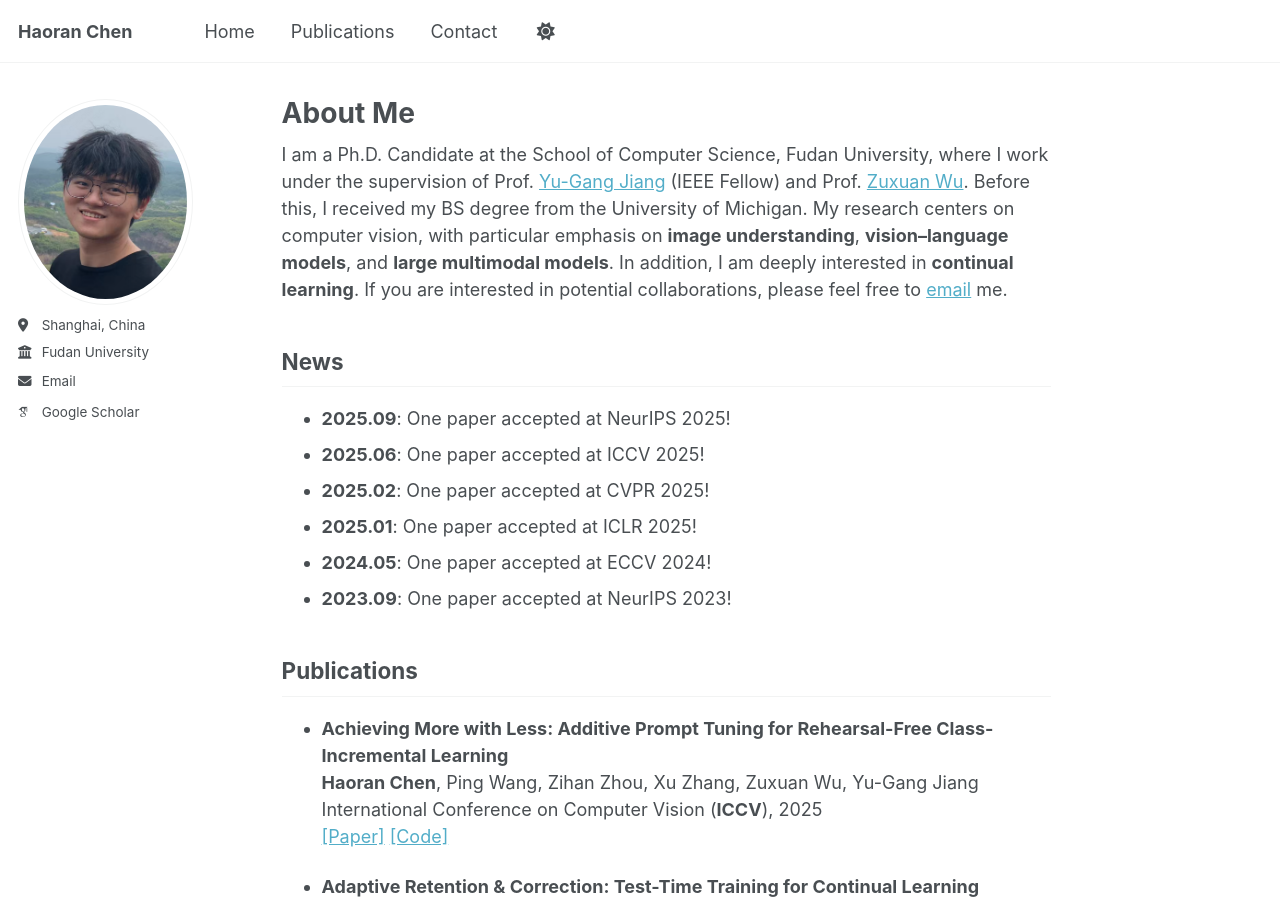
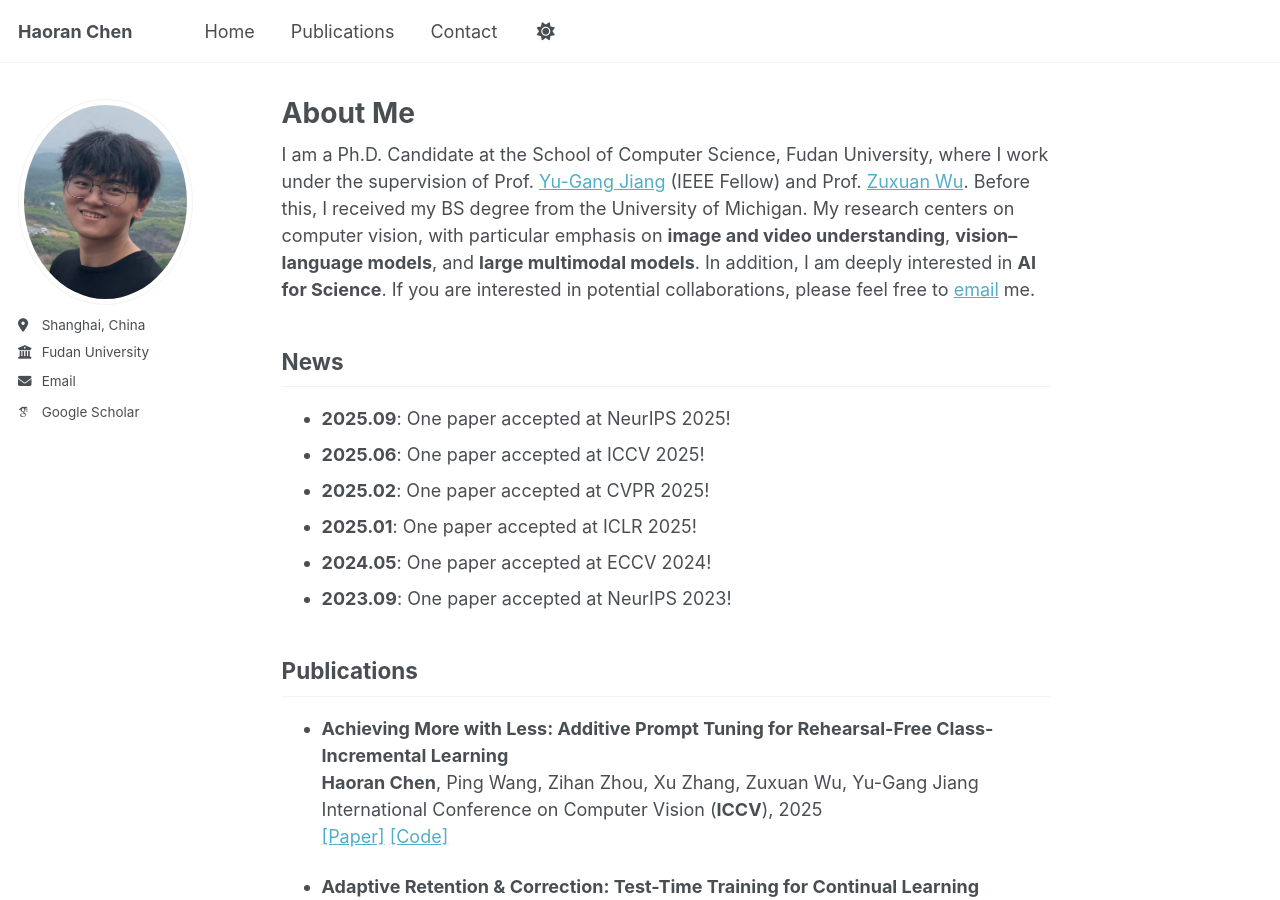
Before and after one commit to HaoranChen/haoranchen.github.io, a Jekyll site: the page built from _pages/about.md, in a window 1280 px wide and 900 px high. Built offline with Jekyll 4.4.1, drawn with Linux system fonts in a browser that asks for light colours; some web fonts are replaced.

Commit message:
Update about.md

```diff
--- a/_pages/about.md
+++ b/_pages/about.md
@@ -7,7 +7,7 @@ redirect_from:
   - /about.html
 ---
 
-I am a Ph.D. Candidate at the School of Computer Science, Fudan University, where I work under the supervision of Prof. [Yu-Gang Jiang](https://scholar.google.com/citations?user=f3_FP8AAAAAJ&hl=en) (IEEE Fellow) and Prof. [Zuxuan Wu](https://zxwu.azurewebsites.net/). Before this, I received my BS degree from the University of Michigan. My research centers on computer vision, with particular emphasis on **image understanding**, **vision–language models**, and **large multimodal models**. In addition, I am deeply interested in **continual learning**. If you are interested in potential collaborations, please feel free to [email](https://haoranchen.github.io/contact/) me.
+I am a Ph.D. Candidate at the School of Computer Science, Fudan University, where I work under the supervision of Prof. [Yu-Gang Jiang](https://scholar.google.com/citations?user=f3_FP8AAAAAJ&hl=en) (IEEE Fellow) and Prof. [Zuxuan Wu](https://zxwu.azurewebsites.net/). Before this, I received my BS degree from the University of Michigan. My research centers on computer vision, with particular emphasis on **image and video understanding**, **vision–language models**, and **large multimodal models**. In addition, I am deeply interested in **AI for Science**. If you are interested in potential collaborations, please feel free to [email](https://haoranchen.github.io/contact/) me.
 
 
 
```
